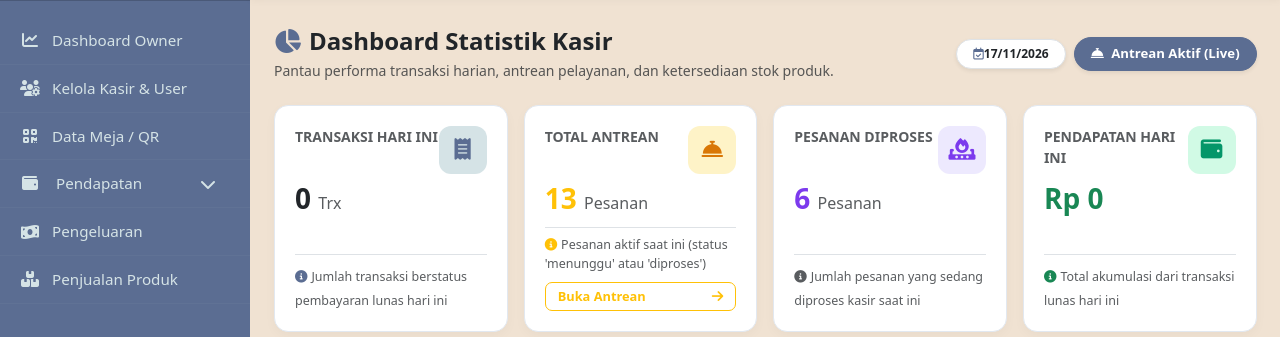
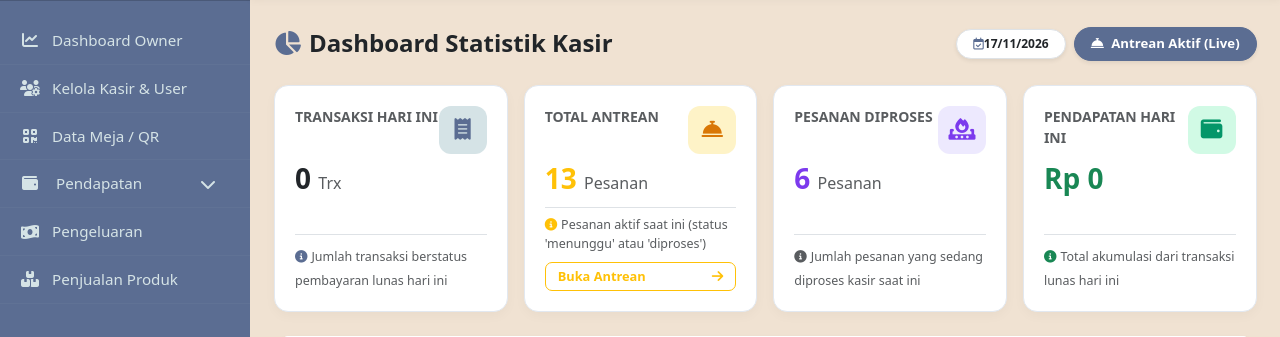
Before and after one commit to griseldaatha/asa-jaya-playground, a Laravel app: page /kasir/dashboard in a window 1280 px wide. Shown: the part 64-401 px from the top of the page. Run offline with Laravel 12, Linux system fonts and the light colour scheme; a user stored in the database is signed in; data comes from the database, SQL or seed files in the repository.

Commit message:
style(kasir): hilangkan teks deskripsi header pada dashboard statistik kasir

```diff
--- a/resources/views/kasir/dashboard.blade.php
+++ b/resources/views/kasir/dashboard.blade.php
@@ -62,10 +62,9 @@
     <!-- Header Ringkasan & Waktu -->
     <div class="d-flex flex-wrap justify-content-between align-items-center mb-4 gap-2">
         <div>
-            <h4 class="fw-bold text-dark mb-1">
+            <h4 class="fw-bold text-dark mb-0">
                 <i class="fa-solid fa-chart-pie text-primary me-2"></i>Dashboard Statistik Kasir
             </h4>
-            <p class="text-muted small mb-0">Pantau performa transaksi harian, antrean pelayanan, dan ketersediaan stok produk.</p>
         </div>
         <div class="d-flex align-items-center gap-2">
             <span class="badge bg-white text-dark border px-3 py-2 rounded-pill shadow-sm">
```
